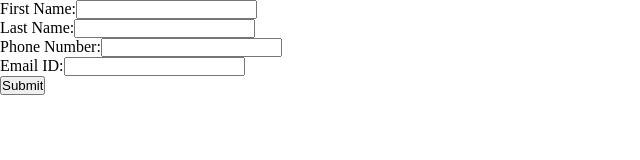
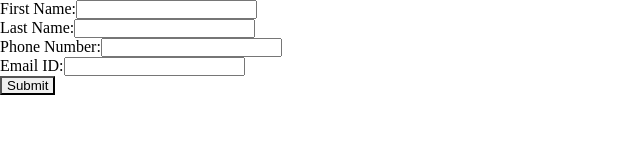
Before and after one commit to acciojob/form-login-2-Rohan7ben, a website: page main.html in a window 1280 px wide. Shown: the full height of the page, 0-640 px from the left. Drawn offline with Linux system fonts and the light colour scheme.

Commit message:
created a submission

```diff
--- a/styles.css
+++ b/styles.css
@@ -3,3 +3,9 @@
 	padding: 0px;
 	margin :0px;
 	box-sizing :border-box;
+}
+#btn{
+	border-radius: 0%;
+	padding:0px 5px
+
+}
```
